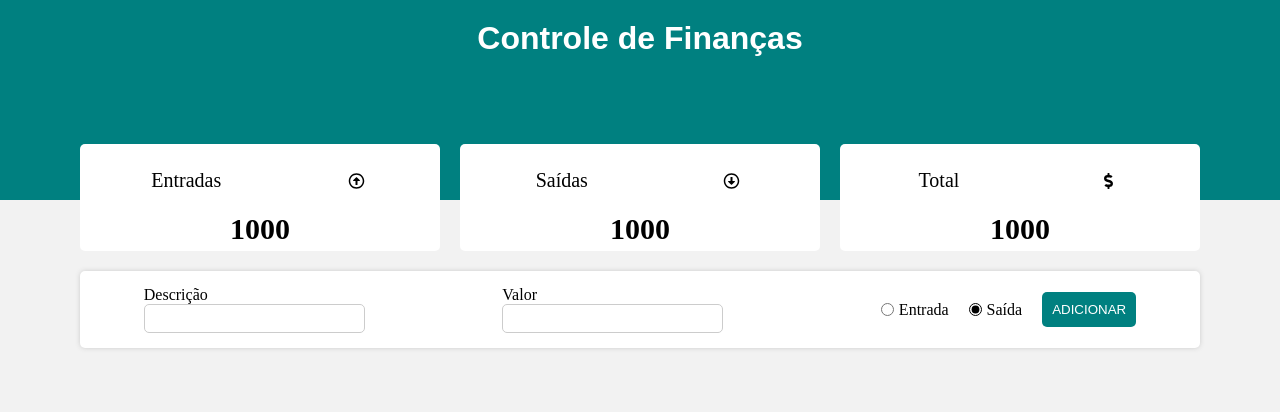
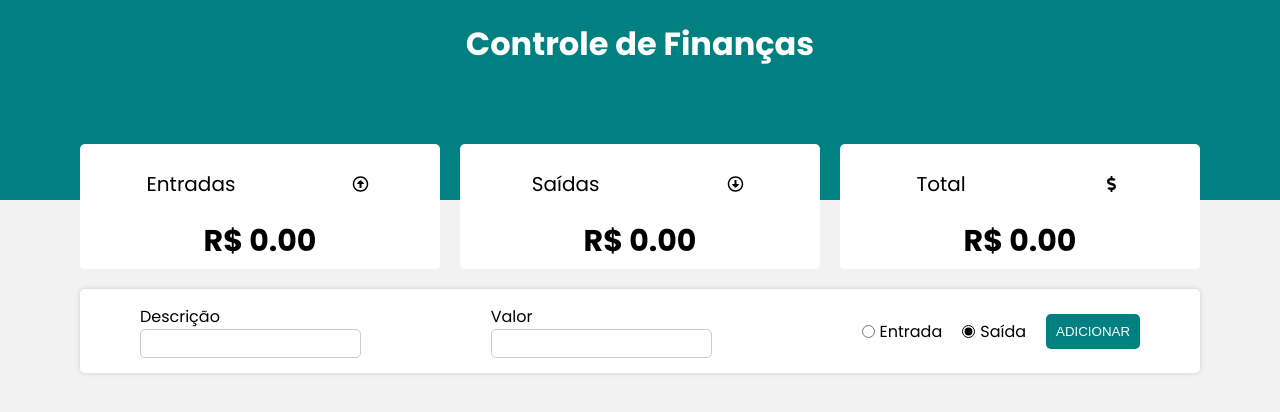
Before and after one commit to cecilia-ce/SistemaFinanceiroComReactJS, a React (Vite) app: page / in a window 1280 px wide. Shown: the top 412 px of the page. Built offline with nearby package versions, Linux system fonts and the light colour scheme.

Commit message:
área de resumo concluído

```diff
--- a/index.html
+++ b/index.html
@@ -4,7 +4,7 @@
     <meta charset="UTF-8" />
     <link rel="preconnect" href="https://fonts.googleapis.com">
     <link rel="preconnect" href="https://fonts.gstatic.com" crossorigin>
-    <link href="https://fonts.googleapis.com/css2family=Poppins:wght@400;500;700&display=swap" rel="stylesheet">
+    <link rel="preconnect" href="https://fonts.googleapis.com"><link rel="preconnect" href="https://fonts.gstatic.com" crossorigin><link href="https://fonts.googleapis.com/css2?family=Poppins:wght@400;500;700&display=swap" rel="stylesheet">
     <meta name="viewport" content="width=device-width, initial-scale=1.0" />
     <title>Controle de Finanças</title>
   </head>
--- a/src/App.jsx
+++ b/src/App.jsx
@@ -1,14 +1,42 @@
-import React from 'react';
+import React, { useState, useEffect } from 'react';
 import Header from './components/Header';
 import Resume from './components/Resume';
 import Form from './components/Form';
 import GlobalStyle from './style/global';
 
 const App = () => {
+  const data = localStorage.getItem("transactions");
+  const [transactionsList, setTrasactionsList] = useState(
+    data ? JASON.parse(data) : []
+  );
+
+  const [income, setIncome] = useState(0);
+  const [expense, setExpense] = useState(0);
+  const [total, setTotal] = useState(0);
+
+  useEffect(() => {
+    const amountExpense = transactionsList
+      .filter((item) => item.expense)
+      .map((transaction) => Number(transaction.amount));
+
+    const amountIncome = transactionsList
+      .filter((item) => item.income)
+      .map((transaction) => Number(transaction.amount));
+
+    const expense = amountExpense.reduce((acc, cur) => acc + cur, 0).toFixed(2);
+    const income = amountIncome.reduce((acc, cur) => acc + cur, 0).toFixed(2);
+    const total = Math.abs(income - expense).toFixed(2);
+
+    setIncome(`R$ ${income}`);
+    setExpense(`R$ ${expense}`);
+    setTotal(`${Number(income) < Number(expense) ? "-" : ""}R$ ${total}`);
+
+  }, [transactionsList]);
+
   return (
     <>
       <Header />
-      <Resume />
+      <Resume income={income} expense={expense} total={total} />
       <Form />
       <GlobalStyle />
     </>
--- a/src/components/Resume/index.jsx
+++ b/src/components/Resume/index.jsx
@@ -7,12 +7,12 @@
   FaDollarSign,
 } from 'react-icons/fa';
 
-const Resume = () => {
+const Resume = ({ income, expense, total }) => {
   return (
     <C.Container>
-      <ResumeItem title="Entradas" Icon={FaRegArrowAltCircleUp} value="1000" />
-      <ResumeItem title="Saídas" Icon={FaRegArrowAltCircleDown} value="1000" />
-      <ResumeItem title="Total" Icon={FaDollarSign} value="1000" />
+      <ResumeItem title="Entradas" Icon={FaRegArrowAltCircleUp} value={income} />
+      <ResumeItem title="Saídas" Icon={FaRegArrowAltCircleDown} value={expense} />
+      <ResumeItem title="Total" Icon={FaDollarSign} value={total} />
     </C.Container>
   );
 };
```
